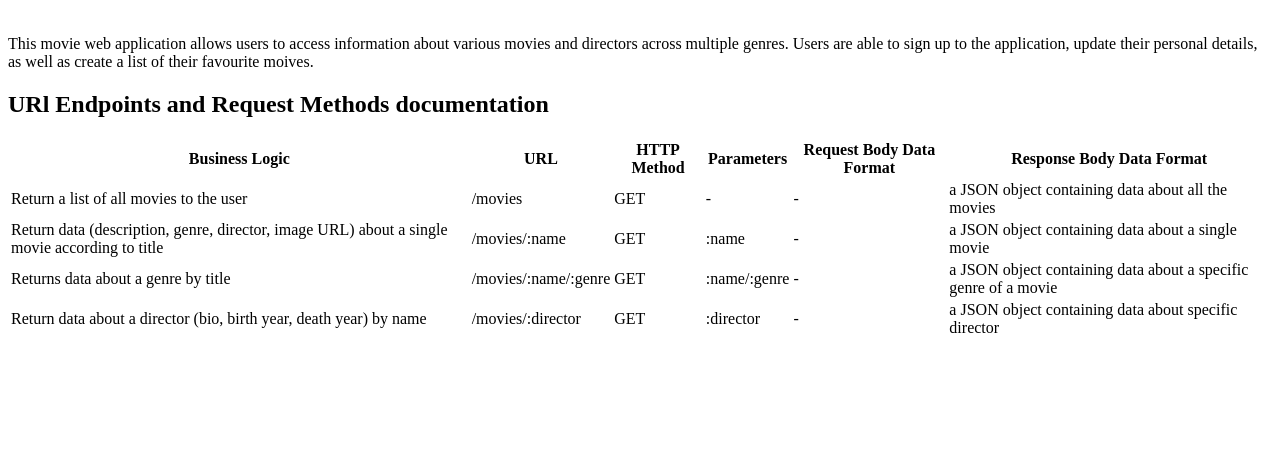
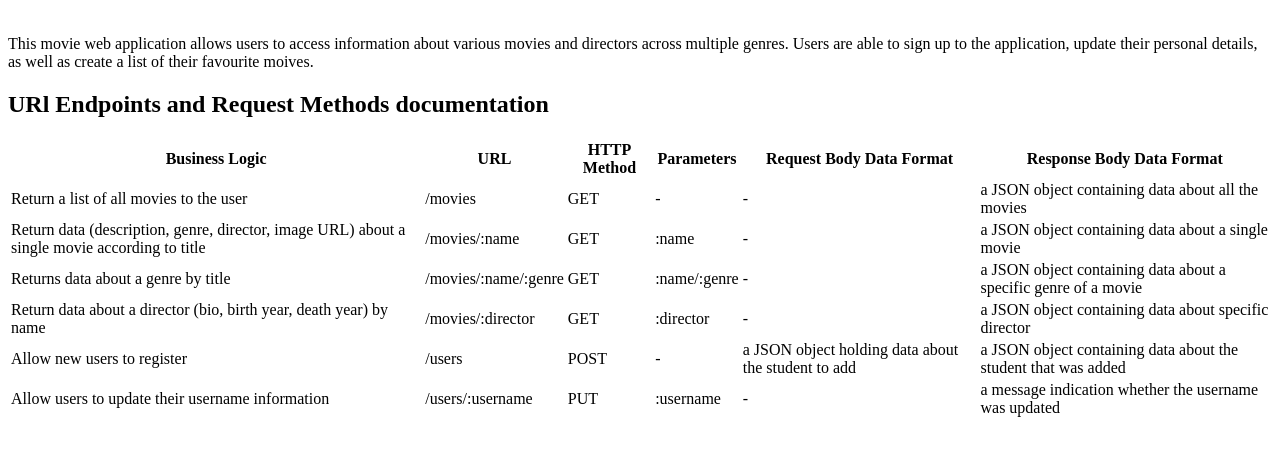
Before and after one commit to gab246/movie_api, a website: page public/documentation.html in a window 1280 px wide. Shown: the part 79-530 px from the top of the page. Drawn offline with Linux system fonts and the light colour scheme.

Commit message:
added endpoint documentation for registering as new user, updating username info

```diff
--- a/public/documentation.html
+++ b/public/documentation.html
@@ -52,6 +52,22 @@
             <td>-</td>
             <td>a JSON object containing data about specific director</td>
         </tr>
+        <tr>
+            <td>Allow new users to register</td>
+            <td>/users</td>
+            <td>POST</td>
+            <td>-</td>
+            <td>a JSON object holding data about the student to add</td>
+            <td>a JSON object containing data about the student that was added</td>
+        </tr>
+        <tr>
+            <td>Allow users to update their username information</td>
+            <td>/users/:username</td>
+            <td>PUT</td>
+            <td>:username</td>
+            <td>-</td>
+            <td>a message indication whether the username was updated</td>
+        </tr>
     </table>
 
 </body>
```
